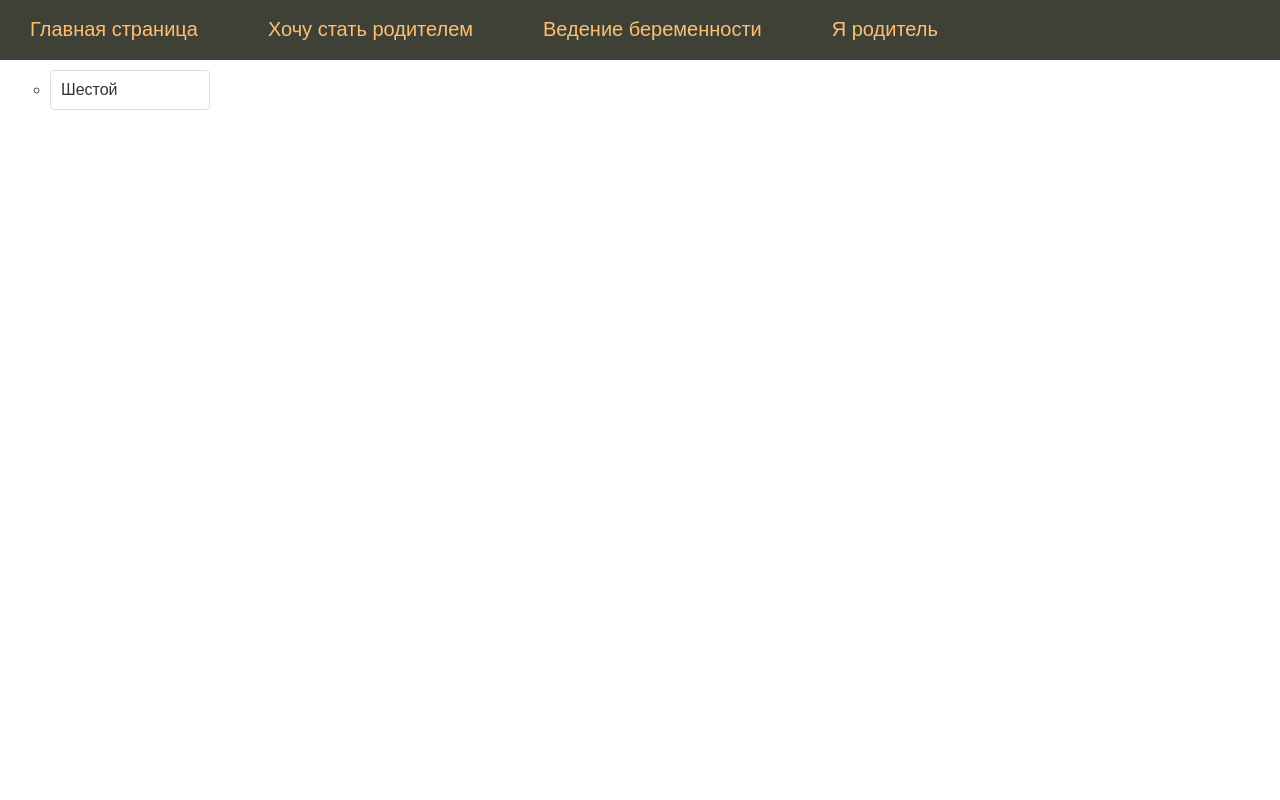
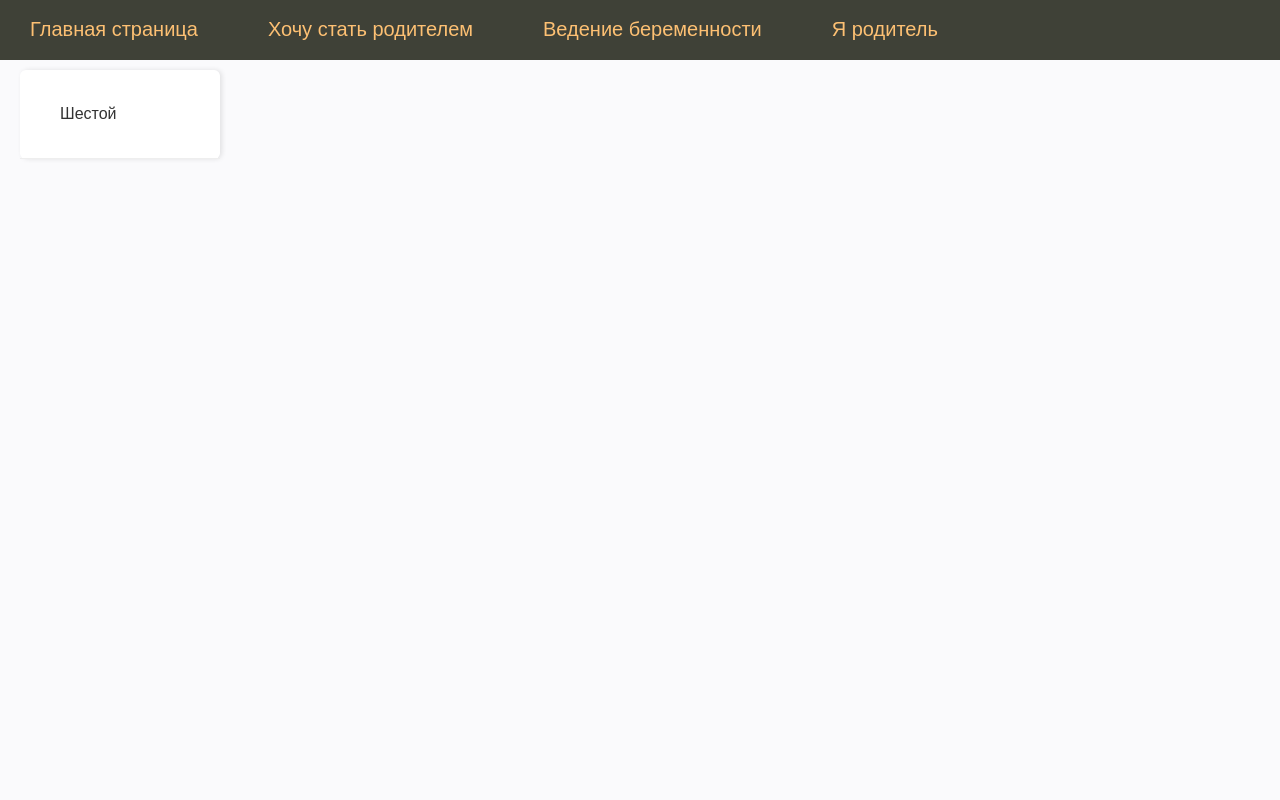
Before and after one commit to Usual-tatarin/dkmr, a Django app: page /parenting/ in a window 1280 px wide. Run offline with Django 4.2, Linux system fonts and the light colour scheme; data comes from the database, SQL or seed files in the repository.

Commit message:
Сделал сайдбар слева, поменял цвет фона

```diff
--- a/parentroadmap/parentroadmapapp/static/parentroadmapapp/css/styles.css
+++ b/parentroadmap/parentroadmapapp/static/parentroadmapapp/css/styles.css
@@ -5,7 +5,7 @@ html, body {
 	height: 100%;
 	width: 100%;
 	color: #444;
-
+	background-color: #fafafc;
 }
 
 .header {
@@ -49,32 +49,41 @@ ul.mainmenu li a:hover {
 
 /* Стилизация контейнера меню */
 .menu-container {
-    width: 200px; /* Ширина меню */
-    padding: 10px;
+    width: 200px;
+    height: auto;
+    position: fixed;
+    top: 70px;
+    left: 20px;
+    background-color: #ffffff;
+    box-shadow: 2px 0 5px rgba(0, 0, 0, 0.1);
+    border-radius: 6px;
+    display: flex;
+    flex-direction: column;
+    transition: all 0.3s ease;
 }
 
 /* Стилизация списка */
 .vertical-menu {
-    list-style-type: none; /* Убираем маркеры */
-    padding: 0;
     margin: 0;
+    padding: 20px;
+    text-align: center;
+    border-bottom: 1px solid #eee;
 }
 
 /* Стилизация пунктов меню */
-.vertical-menu li {
-    margin-bottom: 5px; /* Отступ между пунктами */
+.vertical-menu li a {
+     display: flex;
+     align-items: center;
+     padding: 15px 20px;
+     color: #333;
+     text-decoration: none;
+     transition: background 0.2s ease;
 }
-
-/* Стилизация ссылок */
-.vertical-menu a {
-    display: block;
-    text-decoration: none; /* Убираем подчеркивание */
-    color: #333; /* Цвет текста */
-    padding: 10px;
-    background-color: #fff; /* Цвет фона ссылки */
-    border: 1px solid #ddd; /* Граница */
-    border-radius: 4px; /* Скругление углов */
-    transition: background-color 0.3s ease; /* Плавный переход при наведении */
+/* Убираем маркеры пунктов меню */
+.vertical-menu ul {
+  list-style: none;
+  padding: 0;
+  margin: 0;
 }
 
 /* Эффект при наведении */
```
